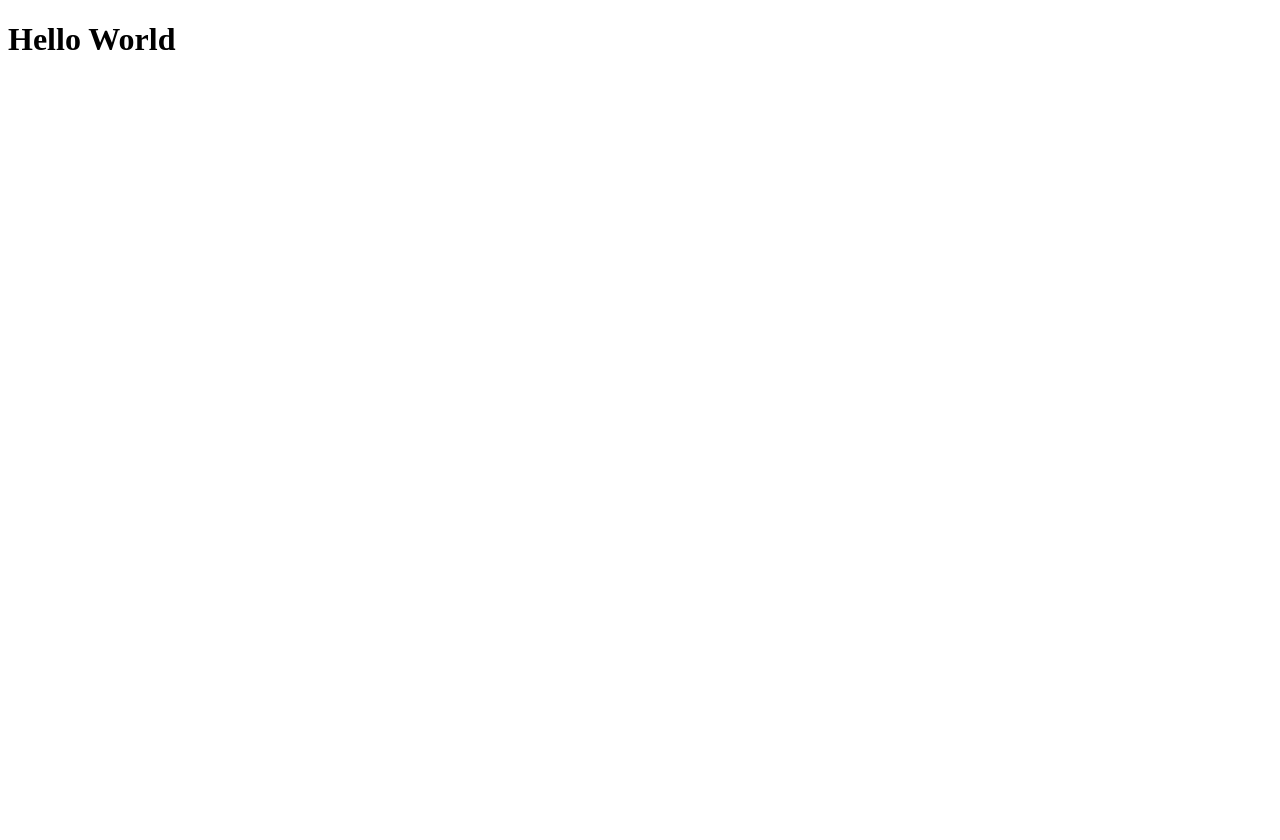
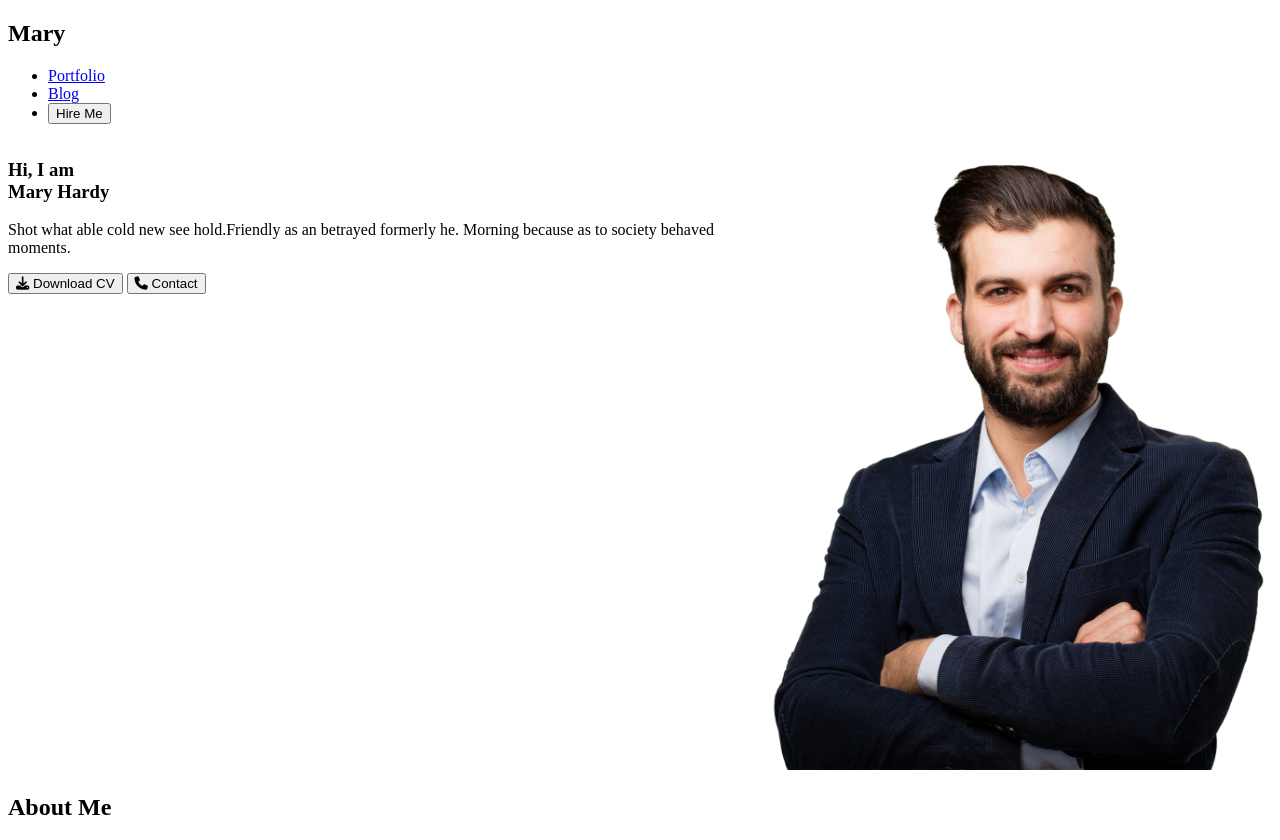
Before and after one commit to nahidbinwadood/portfolio-website, a plain HTML site: page index.html in a window 1280 px wide. Before the commit the page ends 800 px from the top, so only its background shows below. Drawn offline with Linux system fonts and the light colour scheme.

Commit message:
added HTML

```diff
--- a/index.html
+++ b/index.html
@@ -4,8 +4,49 @@
     <meta charset="UTF-8">
     <meta name="viewport" content="width=device-width, initial-scale=1.0">
     <title>Portfolio Website</title>
+    <link rel="stylesheet" href="https://cdnjs.cloudflare.com/ajax/libs/font-awesome/6.5.1/css/all.min.css" integrity="sha512-DTOQO9RWCH3ppGqcWaEA1BIZOC6xxalwEsw9c2QQeAIftl+Vegovlnee1c9QX4TctnWMn13TZye+giMm8e2LwA==" crossorigin="anonymous" referrerpolicy="no-referrer" />
+   <link rel="stylesheet" href="style.css">
 </head>
 <body>
-    <h1>Hello World</h1>
+    <!-- This is header Section -->
+    <header>
+        <div class="navigation">
+            <div class="nav-title">
+                <h2>Ma<span class="nav">r</span>y</h2>
+            </div>
+            <div class="nav-items">
+                <ul>
+                    <li><a href="#">Portfolio</a></li>
+                    <li><a href="#">Blog</a></li>
+                    <li><button>Hire Me</button></li>
+                </ul>
+            </div>
+        </div>
+    </header>
+    <main>
+        <section class="hero-section">
+            <div class="hero">
+                <div class="content">
+                    <h3>
+                        Hi, I  am <br> <span class="name"> Mary Hardy</span>
+                    </h3>
+                    <p>Shot what able cold new see hold.Friendly as an betrayed formerly he. Morning because as to society behaved moments.</p>
+                    <button> <i class="fa-solid fa-download"></i> Download CV</button>
+                    <button><i class="fa-solid fa-phone"></i> Contact</button>
+                </div>
+                <div class="hero-image">
+                    <img src="./images/hardy.png" alt="">
+                </div>
+            </div>
+        </section>
+        <section class="about">
+            <div class="title">
+                <h2>About Me</h2>
+            </div>
+        </section>
+    </main>
+    <footer>
+
+    </footer>
 </body>
 </html>
--- /dev/null
+++ b/style.css
@@ -0,0 +1,6 @@
+.hero{
+    display: flex;
+}
+img{
+    width: 100%;
+}
```
Also changed, not shown: 1 other file.
